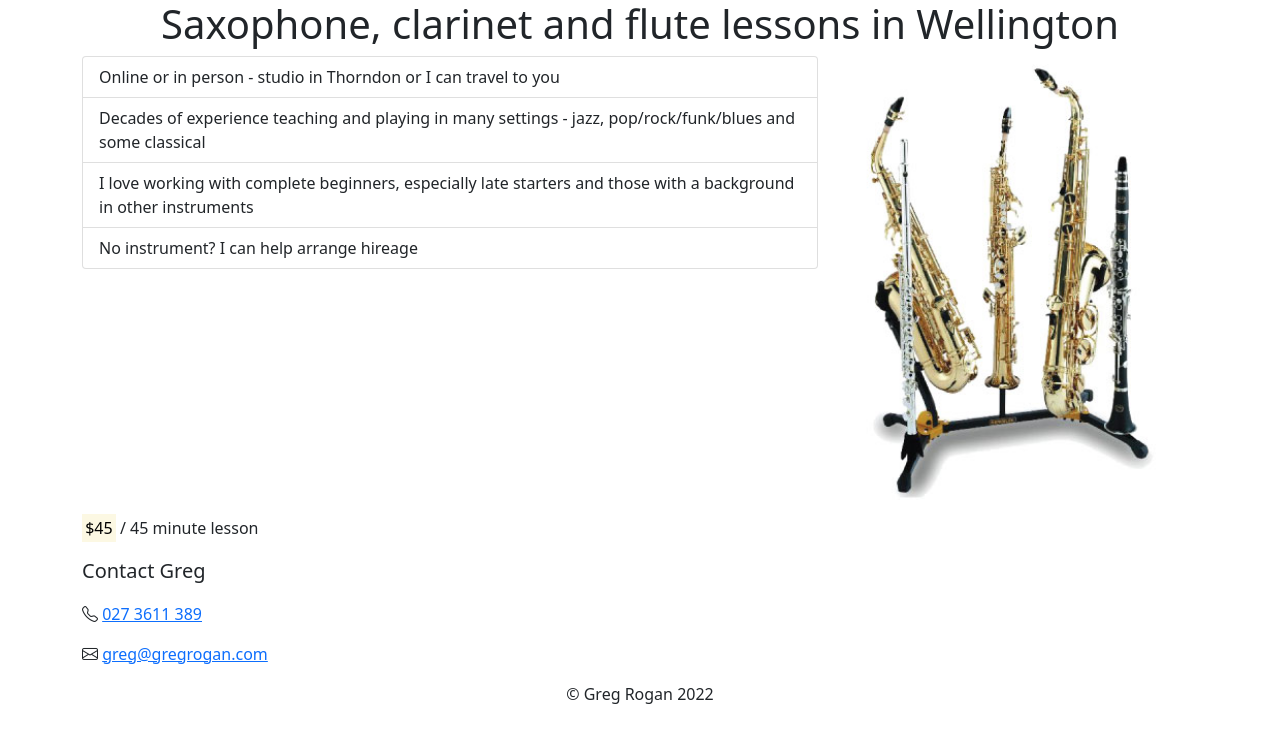
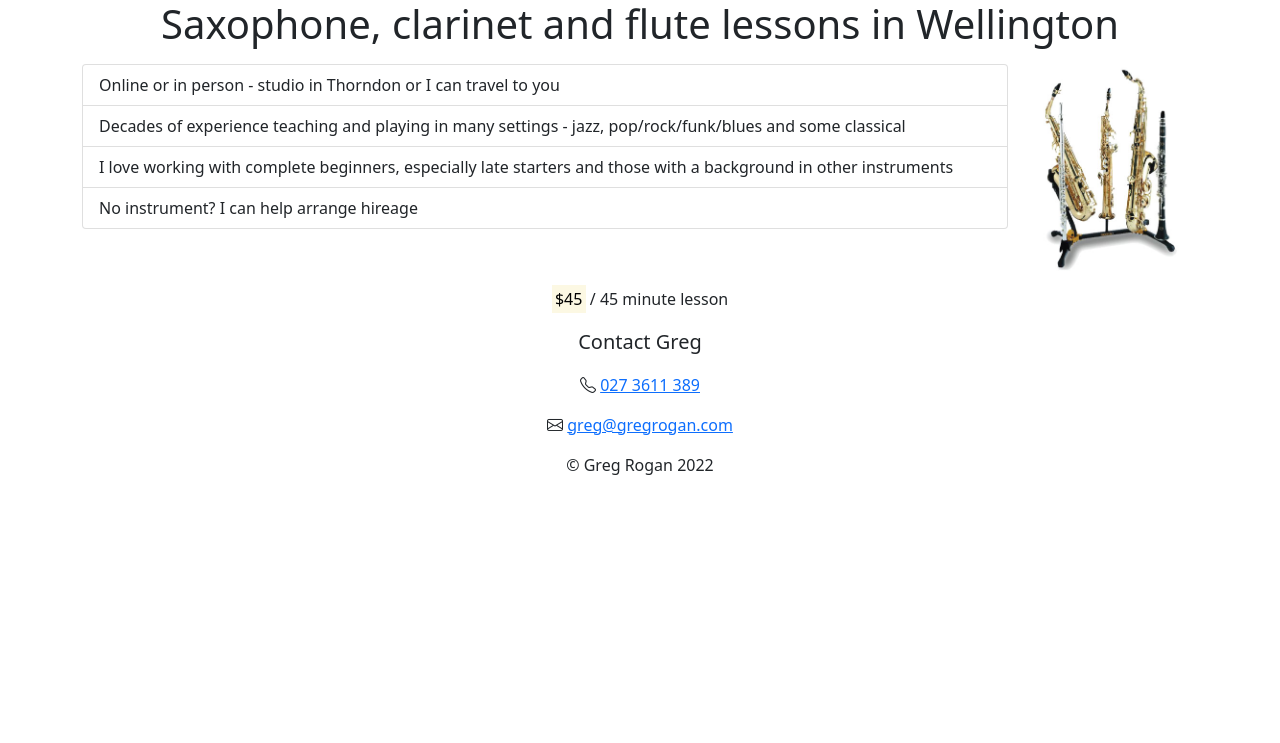
Before and after one commit to gregrogan/gregrogan.github.io, a Jekyll site: the page built from index.md, in a window 1280 px wide. Shown: the top 743 px of the page. Built offline with Jekyll 4.4.1, drawn with Linux system fonts in a browser that asks for light colours; nearby versions of some CDN libraries.

Commit message:
update layout

```diff
--- a/_layouts/default.html
+++ b/_layouts/default.html
@@ -9,7 +9,7 @@
   </head>
   <body>
     <div class="container">
-        <h1 class="text-center">{{ page.title }}</h1>
+        <h1 class="text-center mb-3">{{ page.title }}</h1>
         <section>{{ content }}</section>
     </div>
     <footer>
--- a/index.md
+++ b/index.md
@@ -4,7 +4,7 @@ title: "Saxophone, clarinet and flute lessons in Wellington"
 permalink: /
 ---
 <div class="row mb-3">
-    <div class="col-sm">
+    <div class="col-sm col-lg-10">
         <ul class="list-group">
             <li class="list-group-item">Online or in person - studio in Thorndon or I can travel to you</li>
             <li class="list-group-item">Decades of experience teaching and playing in many settings -
@@ -13,12 +13,12 @@ permalink: /
             <li class="list-group-item">No instrument? I can help arrange hireage</li>
         </ul>
     </div>
-    <div class="d-none d-sm-block col-sm-4">
+    <div class="d-none d-sm-block col-sm-4 col-md-3 col-lg">
         <img class="w-100" src='/assets/img/instruments.png'/>
     </div>
 </div>
 <div class="row">
-    <div class="col">
+    <div class="col text-center">
         <p><mark>$45</mark> / 45 minute lesson</p>
         <p class="lead">Contact Greg</p>
         <p><i class="bi-telephone"></i> <a href="tel:+64273611389">027 3611 389</a></p>
```
Also changed, not shown: 3 other files.
